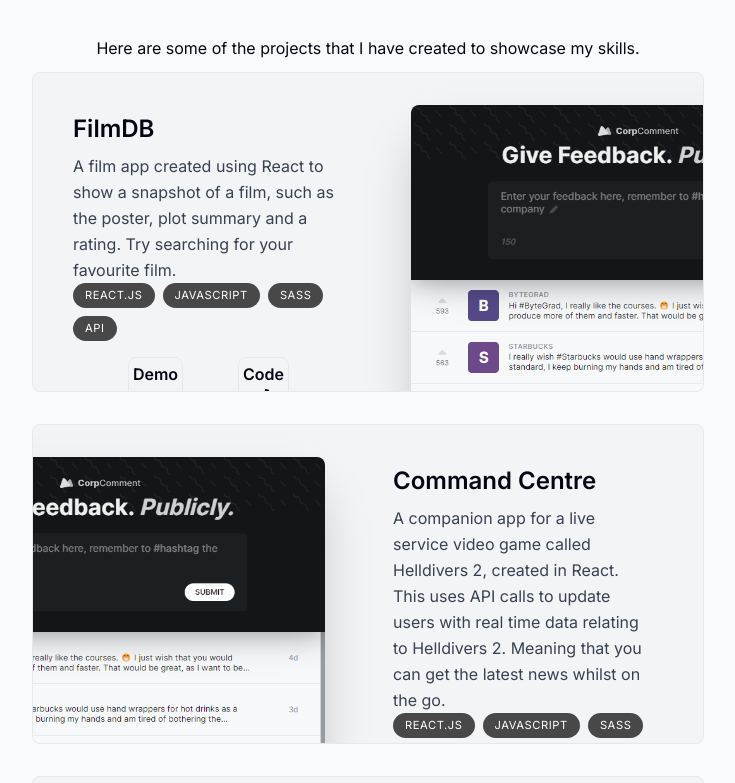
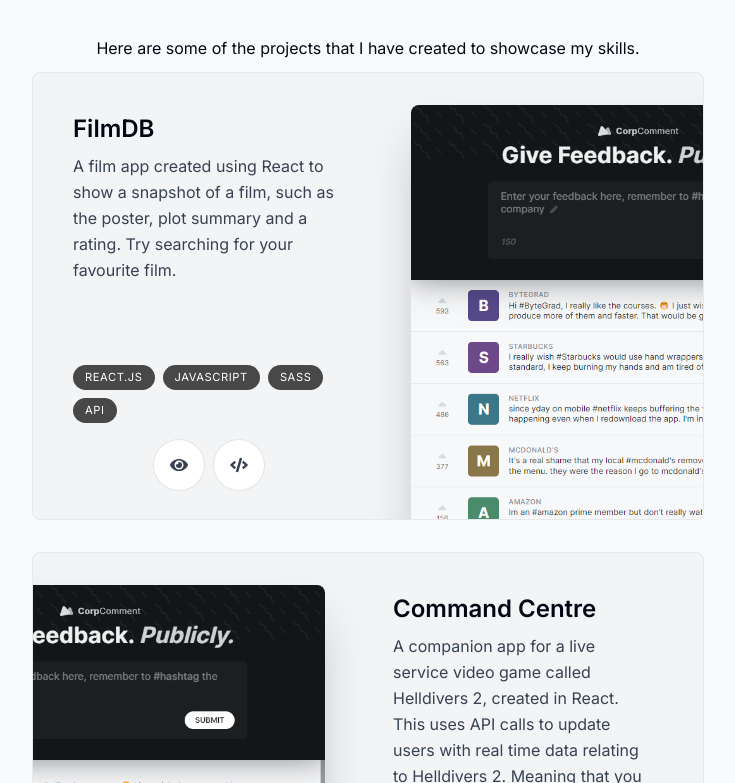
Before and after one commit to jamiehitchcock/Portfolio, a Next.js app: page / in a window 1280 px wide. Shown: the part 3644-4427 px from the top of the page, without its empty margins (272-1007 px from the left). Built offline with nearby package versions, Linux system fonts and the light colour scheme.

Commit message:
Projects improved demo and code icons / fixed desktop size issue
Added improved project icons with uniform hover effects for demo and code. Fixed issue of capped size for projects on Desktop

```diff
--- a/components/project.tsx
+++ b/components/project.tsx
@@ -14,6 +14,8 @@
   description,
   tags,
   imageUrl,
+  demo,
+  code,
 }: PortfolioProps) {
   const ref = useRef<HTMLDivElement>(null);
   const { scrollYProgress } = useScroll({
@@ -32,7 +34,7 @@
       }}
       className="group mb-3 sm:mb-8 last:mb-0"
     >
-      <section className="bg-gray-100 max-w-[42rem] border border-black/5 rounded-lg overflow-hidden sm:pr-8 relative sm:h-[20rem] hover:bg-gray-200 transition sm:group-even:pl-8">
+      <section className="bg-gray-100 max-w-[42rem] border border-black/5 rounded-lg overflow-hidden sm:pr-8 relative sm:h-[28rem] hover:bg-gray-200 transition sm:group-even:pl-8">
         <div className="pt-4 pb-7 px-5 sm:pl-10 sm:pr-2 sm:pt-10 sm:max-w-[50%] flex flex-col h-full sm:group-even:ml-[18rem]">
           <h3 className="text-2xl font-semibold">{title}</h3>
           <p className="mt-2 leading-relaxed text-gray-700">{description}</p>
@@ -46,15 +48,25 @@
               </li>
             ))}
           </ul>
-          <div className="flex flex-row justify-evenly w-[100%] mt-4">
-            <div className="flex flex-col items-center border border-black/5 rounded-lg p-1 font-semibold">
-              Demo <FaEye className="text-3xl"/>
-            </div>
-            <div className="flex flex-col items-center border border-black/5 rounded-lg p-1 font-semibold">
-              Code <FaCode className="text-3xl"/>
+
+          <div className="flex flex-row sm:flex-row items-center justify-center gap-2 text-lg font-medium mt-4 gap-2">
+            <a
+              href={demo}
+              target="_blank"
+              className="bg-white p-4 text-gray-700 hover:text-gray-950 flex items-center gap-2 rounded-full focus:scale-[1.15] hover:scale-[1.15] active:scale-105 transition cursor-pointer border border-black/10"
+            >
+              <FaEye />
+            </a>
+            <a
+              href={code}
+              target="_blank"
+              className="bg-white p-4 text-gray-700 hover:text-gray-950 flex items-center gap-2 rounded-full focus:scale-[1.15] hover:scale-[1.15] active:scale-105 transition cursor-pointer border border-black/10"
+            >
+              <FaCode />
+            </a>
           </div>
         </div>
-        </div>
+        <a href={demo} target="_blank">
           <Image
             src={imageUrl}
             alt={title}
@@ -72,6 +84,7 @@
 
           group-even:right-[initial] group-even:-left-40"
           />
+        </a>
       </section>
     </motion.div>
   );
--- a/lib/data.ts
+++ b/lib/data.ts
@@ -77,6 +77,8 @@
       "Track the location of the ISS against a world map in real time. This uses an API (WhereTheISS) to retrieve coordinates and velocity, then plots the location against a map using Leaflet.js and JavaScript.",
     tags: ["Leaflet.js", "JavaScript", "HTML", "CSS", "API"],
     imageUrl: placeholderImage,
+    demo: "https://jamiehitchcock.co.uk/",
+    code: "https://github.com/jamiehitchcock/Portfolio",
   },
   {
     title: "Roman Numeral Convertor",
@@ -84,6 +86,8 @@
       "Enter a number and the algorithm will convert this into a Roman Numeral using Javascript. I created this as a challenge for part of a FreeCodeCamp accreditation on 'JavaScript Data Structures and Algorithyms.'",
     tags: ["JavaScript", "HTML", "CSS", "Algorithym"],
     imageUrl: placeholderImage,
+    demo: "https://jamiehitchcock.co.uk/",
+    code: "https://github.com/jamiehitchcock/Portfolio",
   },
   {
     title: "Calculator",
@@ -109,6 +113,8 @@
       "This allows you to enter a symbol for a stock and view realtime information on its performance using an API (StockData). Try any public stock such as  AAPL, GOOG, PG or KO.",
     tags: ["JavaScript", "HTML", "CSS", "API"],
     imageUrl: placeholderImage,
+    demo: "https://jamiehitchcock.co.uk/",
+    code: "https://github.com/jamiehitchcock/Portfolio",
   },
   {
     title: "JamieHitchcock.co.uk - V2",
```
Lines whose indentation alone changed are shown as unchanged.
